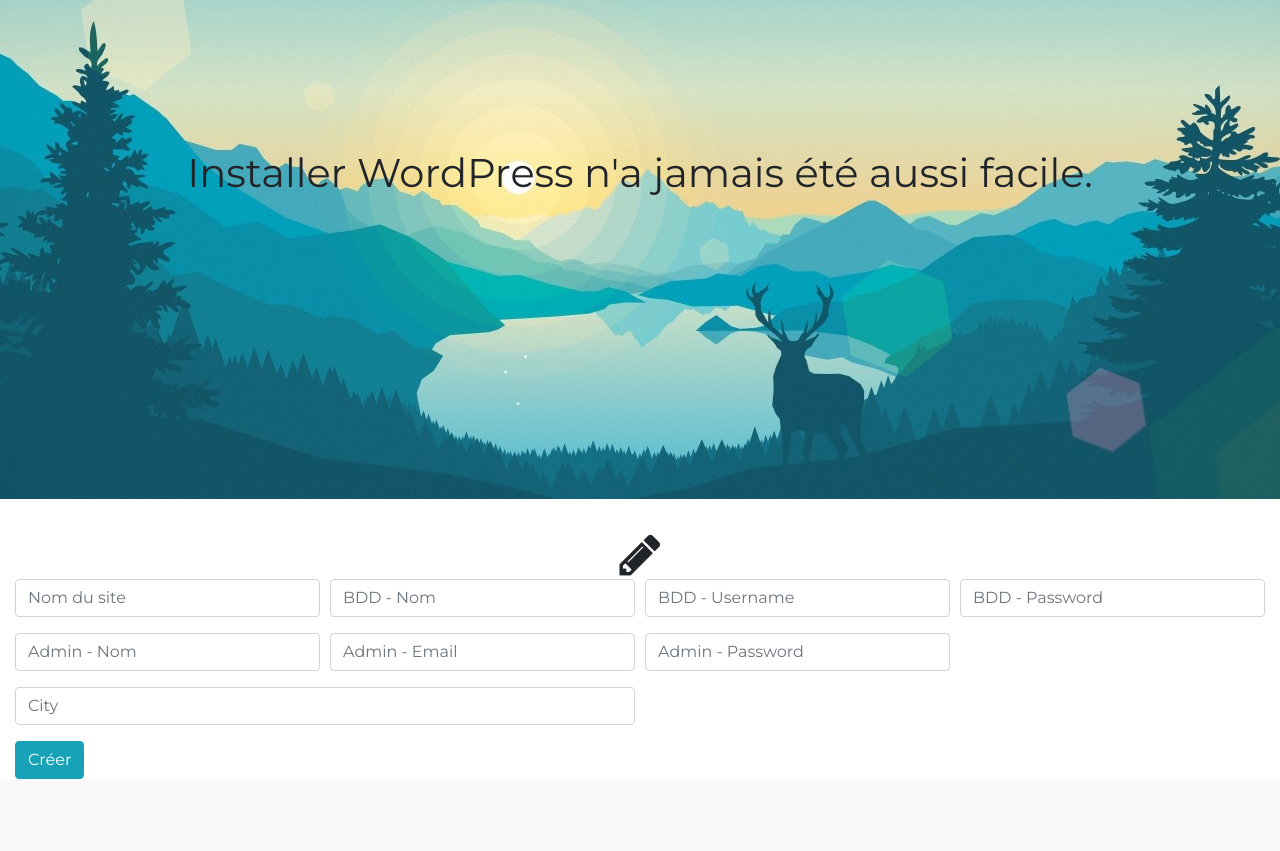
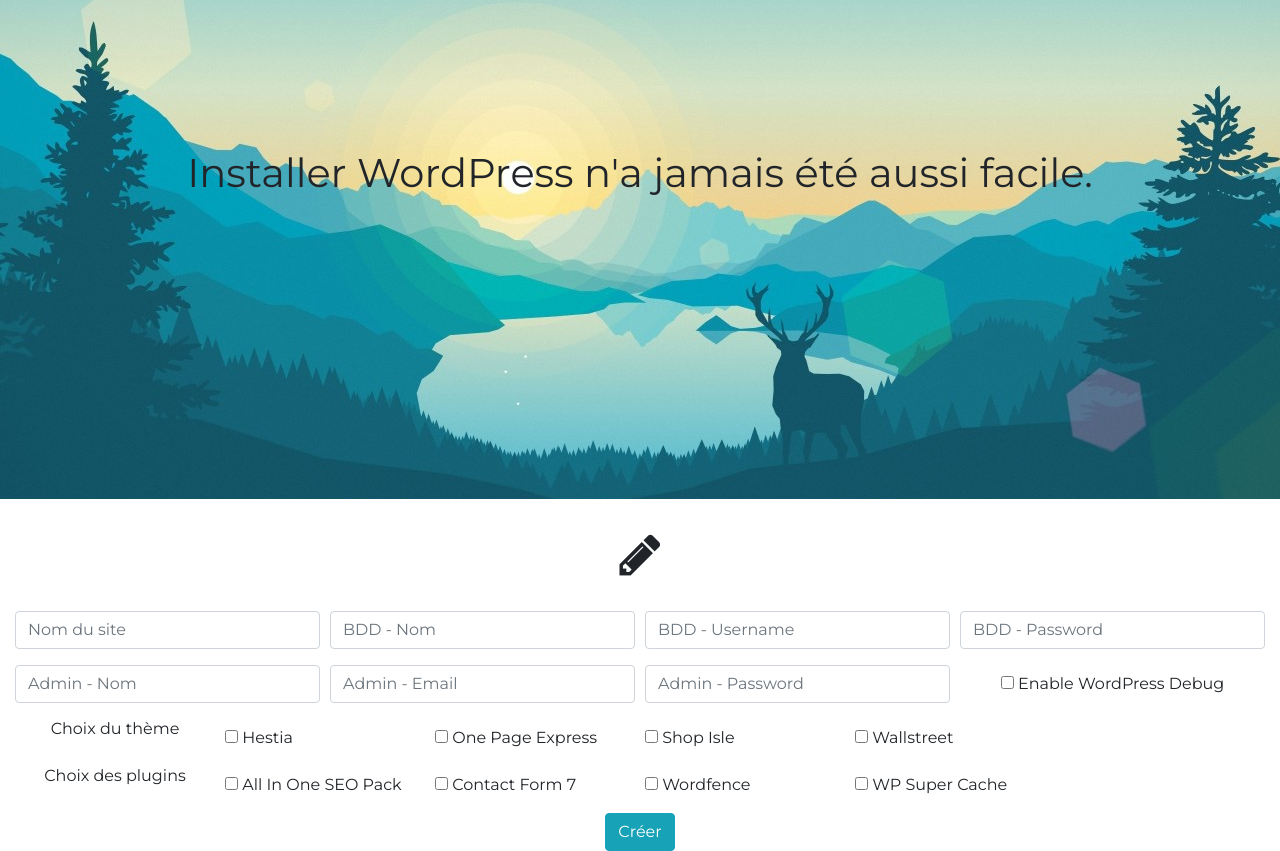
Before and after one commit to haoua/easyInstallWP, a PHP site: page / in a window 1280 px wide. Shown: the part 57-908 px from the top of the page. Before the commit the page ends 836 px from the top, so only its background shows below. Run offline with PHP 8.4, Linux system fonts and the light colour scheme.

Commit message:
update accueil

```diff
--- a/index.php
+++ b/index.php
@@ -19,107 +19,136 @@
 		<h1 style="padding-top: 12%">Installer WordPress n'a jamais été aussi facile.</h1>
 	</div>
 
-	<div class="container" style="margin-top: 2em;">
+	<div class="container" style="margin-top: 2em; margin-bottom: 2em;">
 		<center>
 			<i class="fa fa-pencil fa-3x" aria-hidden="true"></i>
 		</center>
 	</div>
 
 	<div class="container-fluid">
-		<form class="needs-validation" method="post" action="controllers/install.php" novalidate>
+		<form class="needs-validation" novalidate>
 		  	<div class="form-row">
 		    	<div class="col-md-3 mb-3">
 		      		<input type="text" class="form-control" id="validationTooltip01" placeholder="Nom du site" name="nomSite" required>
-		      		<div class="valid-tooltip">
-		        		Looks good!
-		      		</div>
 	    		</div>
 		    	<div class="col-md-3 mb-3">
 		      		<input type="text" class="form-control" id="validationTooltip02" placeholder="BDD - Nom" name="dbName" required>
-		      		<div class="valid-tooltip">
-		        		Looks good!
-		      		</div>
 		    	</div>
 		    	<div class="col-md-3 mb-3">
 		      		<input type="text" class="form-control" id="validationTooltip06" placeholder="BDD - Username" name="dbUser" required>
-		      		<div class="valid-tooltip">
-		        		Looks good!
-		      		</div>
 		    	</div>
 		    	<div class="col-md-3 mb-3">
 		      		<input type="password" class="form-control" id="validationTooltip06" placeholder="BDD - Password" name="dbPass" required>
-		      		<div class="valid-tooltip">
-		        		Looks good!
-		      		</div>
 		    	</div>
-		    	<!--<div class="col-md-3 mb-3">
-		      		<label for="validationTooltipUsername">Username</label>
-		      		<div class="input-group">
-		        		<div class="input-group-prepend">
-		          			<span class="input-group-text" id="validationTooltipUsernamePrepend">@</span>
-		        		</div>
-		        		<input type="text" class="form-control" id="validationTooltipUsername" placeholder="Username" aria-describedby="validationTooltipUsernamePrepend" required>
-		        		<div class="invalid-tooltip">
-		          			Please choose a unique and valid username.
-		        		</div>
-		      		</div>
-		    	</div>-->
 		  	</div>
 
 		  	<div class="form-row">
 		  		<div class="col-md-3 mb-3">
 		      		<input type="text" class="form-control" id="validationTooltip02" placeholder="Admin - Nom" name="userAdmin" required>
-		      		<div class="valid-tooltip">
-		        		Looks good!
-		      		</div>
 		    	</div>
 		    	<div class="col-md-3 mb-3">
 		      		<input type="email" class="form-control" id="validationTooltip06" placeholder="Admin - Email" name="userEmail" required>
-		      		<div class="valid-tooltip">
-		        		Looks good!
-		      		</div>
 		    	</div>
 		    	<div class="col-md-3 mb-3">
 		      		<input type="password" class="form-control" id="validationTooltip06" placeholder="Admin - Password" name="userPassword" required>
-		      		<div class="valid-tooltip">
-		        		Looks good!
-		      		</div>
+		    	</div>
+		    	<div class="col-md-3 mb-3" style="text-align: center">
+		    		<input class="form-check-input" type="checkbox" name="enableWpDebug" id="defaultCheck1" style="position: relative; margin: 0; margin-top: 0.7em;">
+				  	<label class="form-check-label" for="defaultCheck1">
+				    	Enable WordPress Debug
+				  	</label>
 		    	</div>
 		  	</div>
 
 		  	<div class="form-row">
-		    	<div class="col-md-6 mb-3">
-		      		<input type="text" class="form-control" id="validationTooltip03" placeholder="City" name="langue" required>
-		      		<div class="invalid-tooltip">
-		        		Please provide a valid city.
-		      		</div>
+		  		<div class="col-md-2 mb-3" style="text-align: center;">
+		  			<h6>Choix du thème</h6>
+		  		</div>
+
+		    	<div class="col-md-2 mb-3">
+		      		<input class="form-check-input" type="checkbox" name="theme1" id="defaultCheck1" value="hestia.1.1.59" style="position: relative; margin: 0; margin-top: 0.7em;">
+				  	<label class="form-check-label" for="defaultCheck1">
+				    	Hestia
+				  	</label>
 		    	</div>
-		    	<!--<div class="col-md-3 mb-3">
-		      		<input type="text" class="form-control" id="validationTooltip04" placeholder="State" name="email" required>
-		      		<div class="invalid-tooltip">
-		        		Please provide a valid state.
-		      		</div>
+		    	<div class="col-md-2 mb-3">
+		      		<input class="form-check-input" value="one-page-express.1.0.11" type="checkbox" name="theme2" id="defaultCheck2" style="position: relative; margin: 0; margin-top: 0.7em;">
+				  	<label class="form-check-label" for="defaultCheck2">
+				    	One Page Express
+				  	</label>
 		    	</div>
-	    		<div class="col-md-3 mb-3">
-		      		<label for="validationTooltip05">Zip</label>
-		      		<input type="text" class="form-control" id="validationTooltip05" placeholder="Zip" required>
-		      		<div class="invalid-tooltip">
-		        		Please provide a valid zip.
-		      		</div>
+		    	<div class="col-md-2 mb-3">
+		      		<input class="form-check-input" type="checkbox" name="theme3" id="defaultCheck3" value="shop-isle.1.1.38" style="position: relative; margin: 0; margin-top: 0.7em;">
+				  	<label class="form-check-label" for="defaultCheck3">
+				    	Shop Isle
+				  	</label>
 		    	</div>
-		    	<div class="col-md-3 mb-3">
-		      		<input type="text" class="form-control" id="validationTooltip04" placeholder="State" name="email" required>
-		      		<div class="invalid-tooltip">
-		        		Please provide a valid state.
-		      		</div>
-		    	</div>-->
+		    	<div class="col-md-2 mb-3">
+		      		<input class="form-check-input" type="checkbox" name="theme4" id="defaultCheck4" value="wallstreet.1.7.8" style="position: relative; margin: 0; margin-top: 0.7em;">
+				  	<label class="form-check-label" for="defaultCheck4">
+				    	Wallstreet
+				  	</label>
+		    	</div>
 		  	</div>
-		  	<div class="text-align: right;">
-		  		<button class="btn btn-info" type="submit">Créer</button>
+
+		  	<div class="form-row">
+		  		<div class="col-md-2 mb-3" style="text-align: center;">
+		  			<h6>Choix des plugins</h6>
+		  		</div>
+
+		    	<div class="col-md-2 mb-3">
+		      		<input class="form-check-input" type="checkbox" name="plugin1" id="defaultCheck11" value="all-in-one-seo-pack" style="position: relative; margin: 0; margin-top: 0.7em;">
+				  	<label class="form-check-label" for="defaultCheck11">
+				    	All In One SEO Pack
+				  	</label>
+		    	</div>
+		    	<div class="col-md-2 mb-3">
+		      		<input class="form-check-input" type="checkbox" name="plugin2" id="defaultCheck12" value="contact-form-7" style="position: relative; margin: 0; margin-top: 0.7em;">
+				  	<label class="form-check-label" for="defaultCheck12">
+				    	Contact Form 7
+				  	</label>
+		    	</div>
+		    	<div class="col-md-2 mb-3">
+		      		<input class="form-check-input" type="checkbox" name="plugin3" id="defaultCheck13" value="wordfence" style="position: relative; margin: 0; margin-top: 0.7em;">
+				  	<label class="form-check-label" for="defaultCheck13">
+				    	Wordfence
+				  	</label>
+		    	</div>
+		    	<div class="col-md-2 mb-3">
+		      		<input class="form-check-input" type="checkbox" name="plugin4" id="defaultCheck14" name="wp-super-cache" style="position: relative; margin: 0; margin-top: 0.7em;">
+				  	<label class="form-check-label" for="defaultCheck14">
+				    	WP Super Cache
+				  	</label>
+		    	</div>
+		  	</div>
+
+		  	<div style="text-align: center;">
+		  		<button class="btn btn-info" type="submit" id="btnCreer">Créer</button>
 		  	</div>
 		</form>
 	</div>
 
 	<script src="https://maxcdn.bootstrapcdn.com/bootstrap/4.0.0/js/bootstrap.min.js" integrity="sha384-JZR6Spejh4U02d8jOt6vLEHfe/JQGiRRSQQxSfFWpi1MquVdAyjUar5+76PVCmYl" crossorigin="anonymous"></script>
+	<script src="https://code.jquery.com/jquery-3.3.1.js" integrity="sha256-2Kok7MbOyxpgUVvAk/HJ2jigOSYS2auK4Pfzbm7uH60=" crossorigin="anonymous"></script>
+
+	<script type="text/javascript">
+		$("#btnCreer").click(function(e) {
+			e.preventDefault();
+			var data = $("form").serialize();
+			$.ajax({
+		       url : "controllers/install.php",
+		       type : 'POST', // Le type de la requête HTTP, ici devenu POST
+		       data : data,
+		       dataType : 'json',
+		       success: function(result) {
+		       	console.log(result)
+
+		       	if (parseInt(result) == 1) {
+		       		window.location = "/"
+		       	}
+		       }
+			})
+		});
+	</script>
 </body>
 </html>
```
